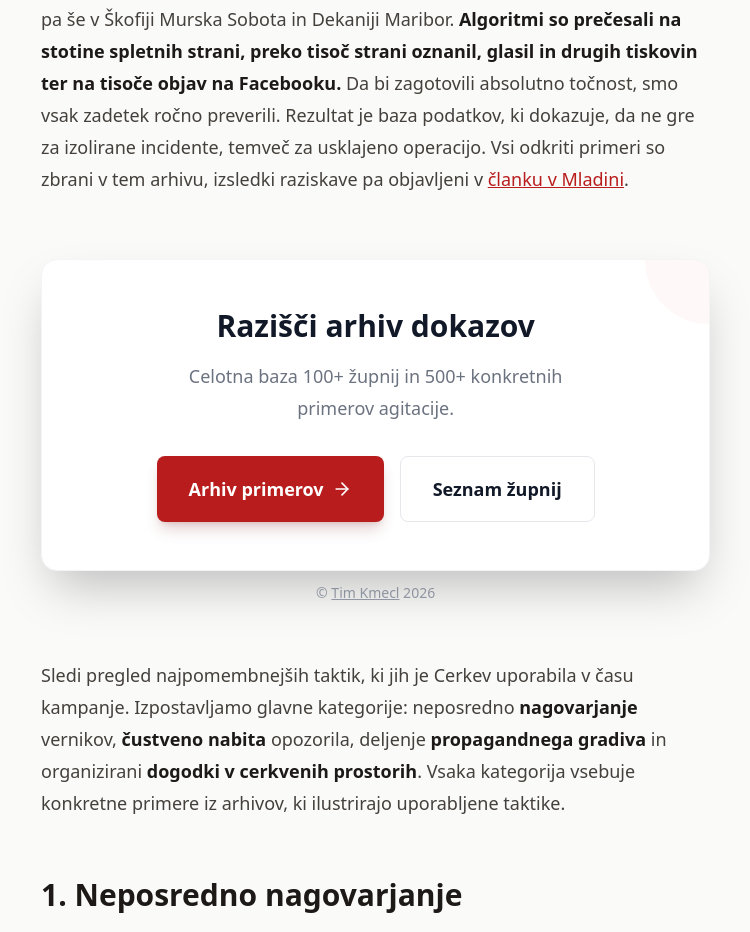
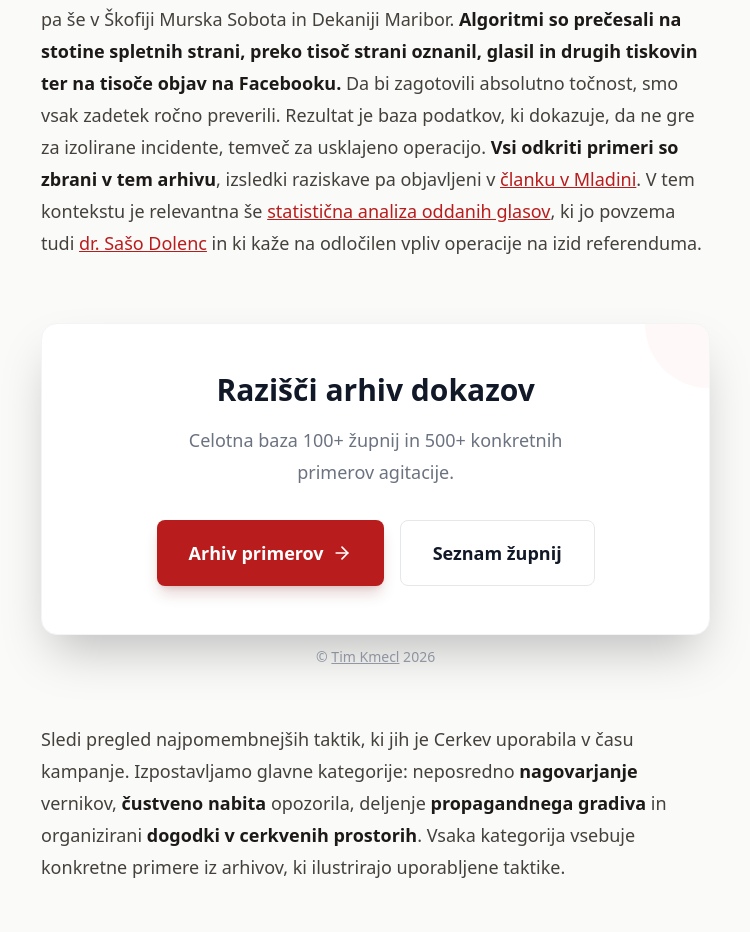
Before and after one commit to timkmecl/cerkev-referendum, a React (Vite) app: page /#/ in a window 1280 px wide. Shown: the part 1342-2274 px from the top of the page, without its empty margins (231-981 px from the left). Built offline with nearby package versions, Linux system fonts and the light colour scheme.

Commit message:
Update article, add links to previous study

```diff
--- a/src/pages/Article.jsx
+++ b/src/pages/Article.jsx
@@ -62,7 +62,9 @@ Pomemben instrument te mobilizacije je bil **sistematičen duhovni pritisk**, ki
           </Markdown>
           <p>
             S pomočjo naprednih orodij umetne inteligence smo sistematično pregledali digitalni odtis vseh župnij v Nadškofiji Ljubljana, za dokaz geografskega obsega pa še v Škofiji Murska Sobota in Dekaniji Maribor. <strong>Algoritmi so prečesali na stotine spletnih strani, preko tisoč strani oznanil, glasil in drugih tiskovin ter na tisoče objav na Facebooku.</strong> Da bi zagotovili absolutno točnost, smo vsak zadetek ročno preverili.
-            Rezultat je baza podatkov, ki dokazuje, da ne gre za izolirane incidente, temveč za usklajeno operacijo. Vsi odkriti primeri so zbrani v tem arhivu, izsledki raziskave pa objavljeni v <a href="https://www.mladina.si/246496/kako-je-cerkev-ugrabila-referendum/" target="_blank" rel="noopener noreferrer" className="text-church-red underline">članku v Mladini</a>.
+            Rezultat je baza podatkov, ki dokazuje, da ne gre za izolirane incidente, temveč za usklajeno operacijo. <strong>Vsi odkriti primeri so zbrani v tem arhivu</strong>, izsledki raziskave pa objavljeni v <a href="https://www.mladina.si/246496/kako-je-cerkev-ugrabila-referendum/" target="_blank" rel="noopener noreferrer" className="text-church-red underline">članku v Mladini</a>.
+            V tem kontekstu je relevantna še <a href="https://www.mladina.si/245445/referenduma-ni-odlocila-sprememba-volje-ljudstva/" target="_blank" rel="noopener noreferrer" className="text-church-red underline">statistična analiza oddanih glasov</a>,
+            ki jo povzema tudi <a href="https://www.facebook.com/photo.php?fbid=10241876835163865&set=a.1047790681343&id=1422981488" target="_blank" rel="noopener noreferrer" className="text-church-red underline">dr. Sašo Dolenc</a> in ki kaže na odločilen vpliv operacije na izid referenduma.
           </p>
 
           {/* Call to Action Box */}
```
